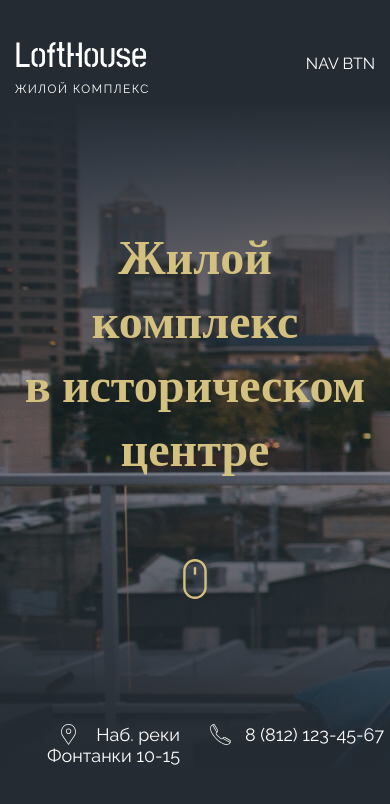
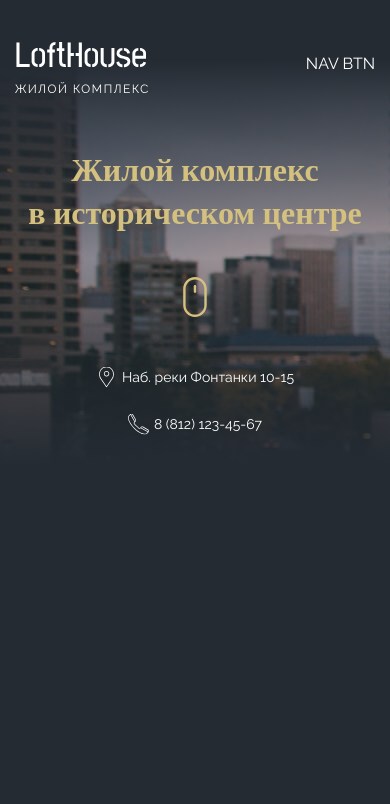
Before and after one commit to SvetlanaLevkovskaya/loft-house, a plain HTML site: page index.html in a window 390 px wide. Drawn offline with nearby package versions, Linux system fonts and the light colour scheme.

Commit message:
feat: Mobile adaptation of the header

```diff
--- a/scss/blocks/_header.scss
+++ b/scss/blocks/_header.scss
@@ -10,6 +10,11 @@
   background: linear-gradient(180deg, #242B33 11.98%,
           rgba(45, 52, 60, 0.38) 51.04%, #242B33 92.19%),
   url('./../../img/header/header-bg.jpg');
+
+  @include mediaTablet {
+    min-height: unset;
+    row-gap: 50px;
+  }
 }
 
 .header-top-row {
@@ -41,6 +46,12 @@
   font-family: $font-accent;
   color: $accent;
   font-weight: 700;
+
+  @include mediaTablet {
+    font-size: 32px;
+    padding-bottom: 85px;
+  }
+
 }
 
 .header__title-icon {
@@ -55,4 +66,11 @@
   display: grid;
   grid-template-columns: 1fr 1fr;
   gap: 30px;
+
+  @include mediaTablet {
+    display: flex;
+    flex-direction: column;
+    align-items: center;
+    row-gap: 30px;
+  }
 }
--- a/scss/blocks/_info.scss
+++ b/scss/blocks/_info.scss
@@ -11,12 +11,13 @@
 
       position: absolute;
       left: 0;
-      top: 0;
+      top: 50%;
       width: 21px;
       height: 21px;
-
+      transform: translate(0%, -50%);
 
       background-repeat: no-repeat;
+      background-position: center;
     }
 
   }
@@ -29,4 +30,13 @@
   &--tel::before {
     background-image: url("./../../img/header/phone.svg");
   }
+
+  @include mediaTablet {
+    font-size: 14px;
+
+    &--map, &--tel {
+      padding-left: 26px;
+
+    }
+  }
 }
```
Also changed, not shown: scss/main.css, 1 other file.
